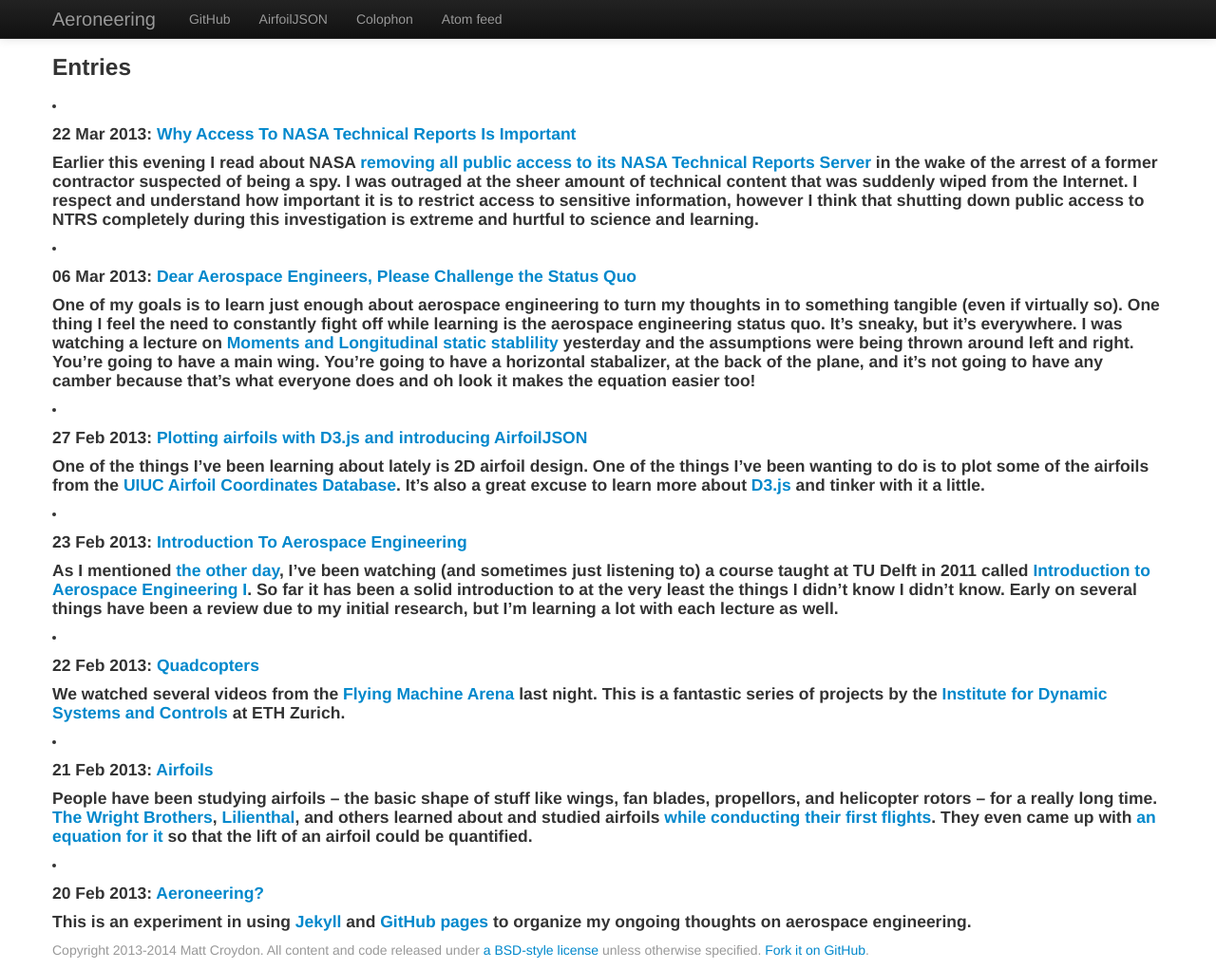
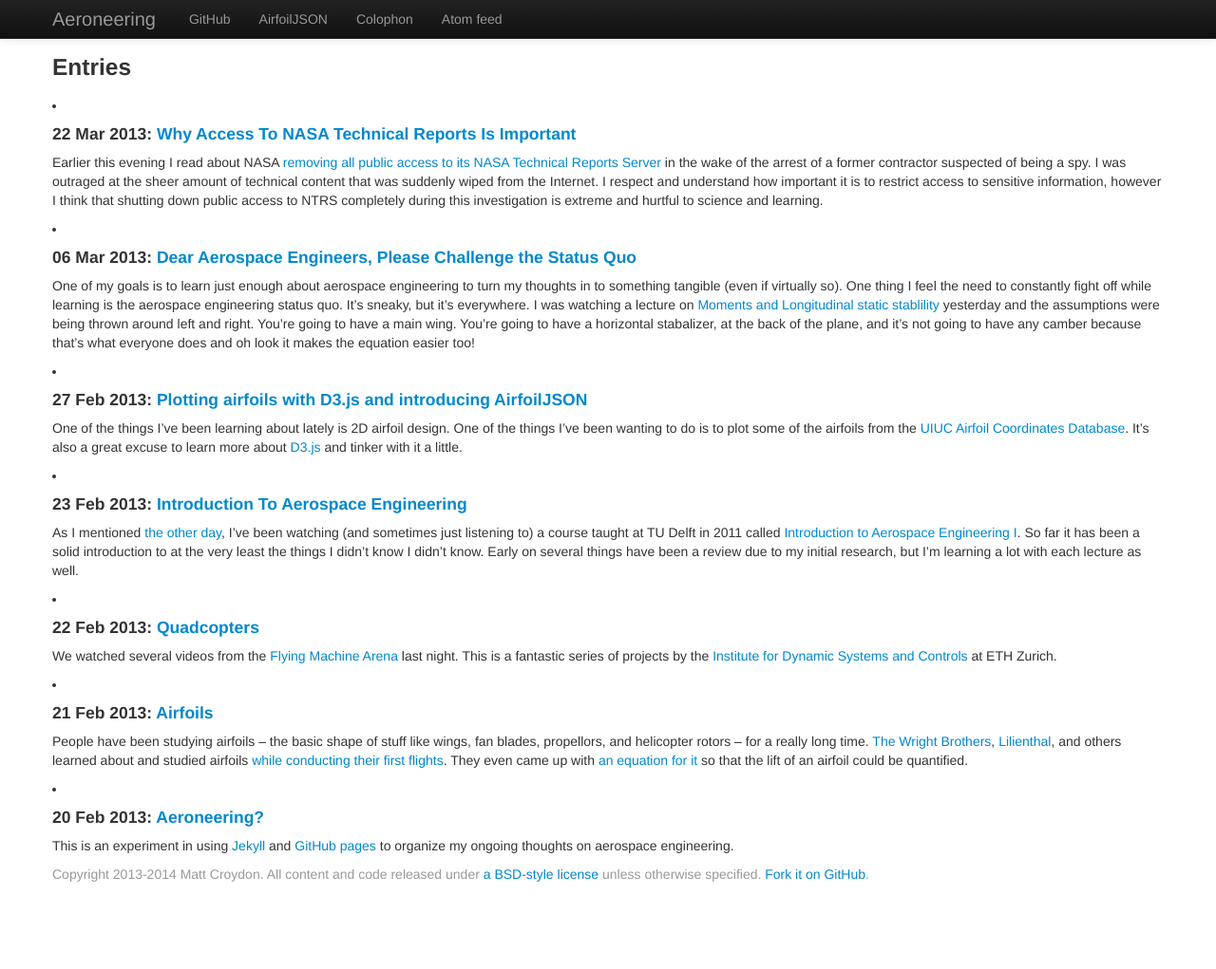
Before and after one commit to aeroneering/aeroneering.github.com, a Jekyll site: the page built from index.html, in a window 1280 px wide. Shown: the whole page at 95% size. Built offline with Jekyll 4.4.1, drawn with Linux system fonts in a browser that asks for light colours; after the commit the page ends 941 px from its top, so only the background shows below that.

Commit message:
Close that h4

```diff
--- a/index.html
+++ b/index.html
@@ -6,7 +6,7 @@
 <div class="container">
 {% for post in site.posts %}
 	<li>
-            <h4>{{ post.date | date_to_string }}: <a href="{{ post.url }}">{{ post.title }}</a>
+            <h4>{{ post.date | date_to_string }}: <a href="{{ post.url }}">{{ post.title }}</a></h4>
             <p>{{ post.excerpt }}</p>
         </li>
 {% endfor %}
```
